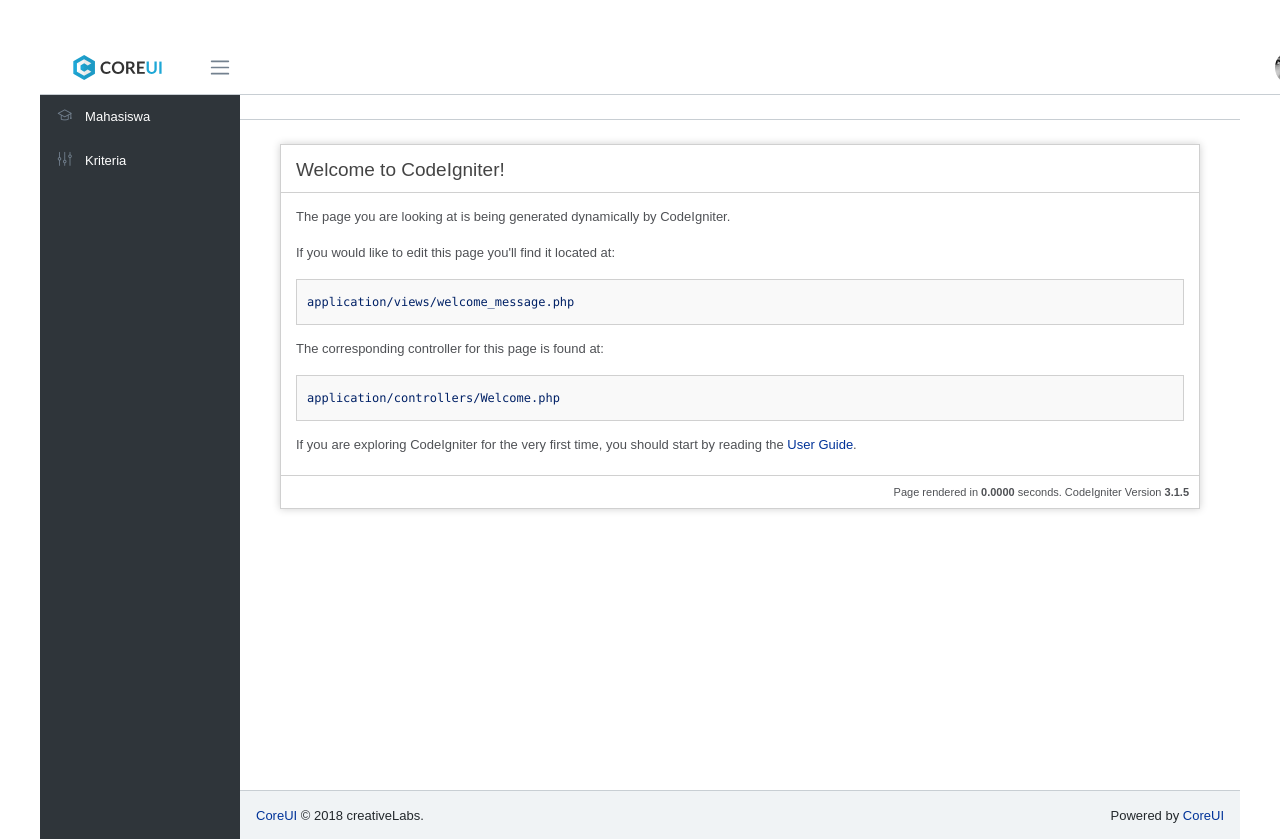
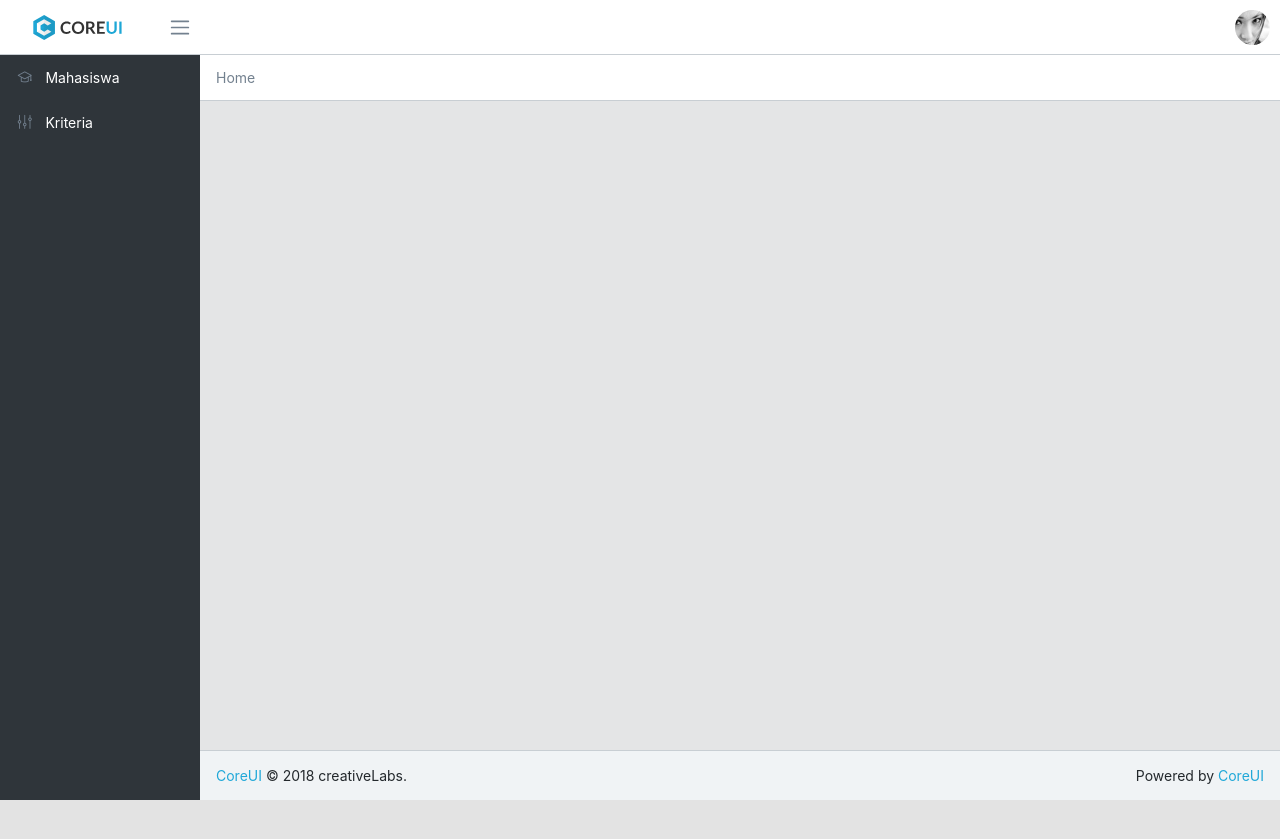
Before and after one commit to rzwibowo/spk-taekwondo, a CodeIgniter app: page /spk-beasiswa/index.php/welcome/index in a window 1280 px wide. Shown: the top 839 px of the page. After the commit the page ends 800 px from the top, so only its background shows below. Run offline with CodeIgniter, Linux system fonts and the light colour scheme; some libraries are stand-ins or nearby versions.

Commit message:
fix link navigasi

```diff
--- a/application/controllers/Welcome.php
+++ b/application/controllers/Welcome.php
@@ -21,7 +21,7 @@ class Welcome extends CI_Controller {
 	public function index()
 	{
 		$this->load->view('_layout/v_head');
-		$this->load->view('welcome_message');
+		// $this->load->view('welcome_message');
 		$this->load->view('_layout/v_foot');
 	}
 }
--- a/application/views/_layout/v_head.php
+++ b/application/views/_layout/v_head.php
@@ -18,7 +18,7 @@
   <button class="navbar-toggler sidebar-toggler d-lg-none mr-auto" type="button" data-toggle="sidebar-show">
     <span class="navbar-toggler-icon"></span>
   </button>
-  <a class="navbar-brand" href="#">
+  <a class="navbar-brand" href="<?php echo site_url() ?>">
     <img class="navbar-brand-full" src="<?php echo base_url() ?>assets/img/brand/logo.svg" width="89" height="25" alt="CoreUI Logo">
     <img class="navbar-brand-minimized" src="<?php echo base_url() ?>assets/img/brand/sygnet.svg" width="30" height="30" alt="CoreUI Logo">
   </a>
@@ -47,7 +47,7 @@
     <nav class="sidebar-nav">
       <ul class="nav">
         <li class="nav-item">
-          <a class="nav-link<?php if ($this->uri->segment(1) == "mahasiswa") { echo " active"; } ?>" href="<?php base_url() ?>mahasiswa">
+          <a class="nav-link<?php if ($this->uri->segment(1) == "mahasiswa") { echo " active"; } ?>" href="<?php echo site_url() ?>/mahasiswa">
             <i class="nav-icon icon-graduation"></i> Mahasiswa
           </a>
         </li>
@@ -62,7 +62,14 @@
   <main class="main">
     <!-- Breadcrumb-->
     <ol class="breadcrumb">
-      <li class="breadcrumb-item active"><?php echo isset($title) ? $title : "" ?></li>
+      <?php
+        if (isset($title)) {
+          echo "<li class='breadcrumb-item'>Home</li>";
+          echo "<li class='breadcrumb-item active'>".$title."</li>";
+        } else {
+          echo "<li class='breadcrumb-item active'>Home</li>";
+        }
+      ?>
     </ol>
     <div class="container-fluid">
       <div class="animated fadeIn">
```
